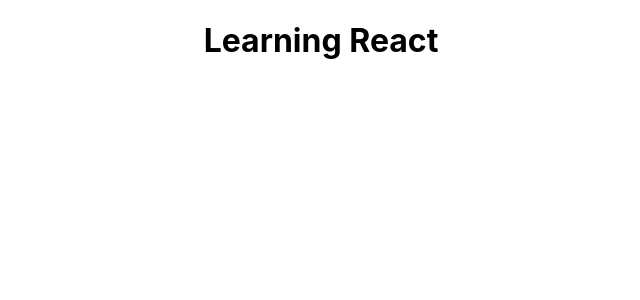
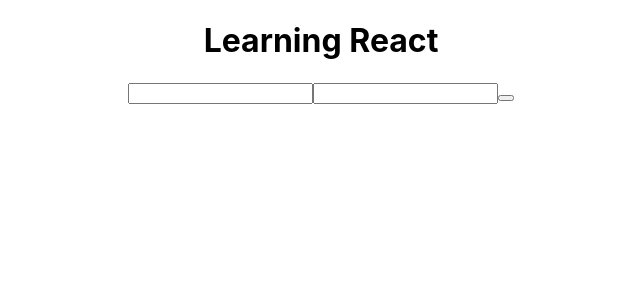
Before and after one commit to katsisaac50/reactbasic, a React (Create React App) app: page / in a window 1280 px wide. Shown: the top 300 px of the page, without its empty margins (319-959 px from the left). Built offline with nearby package versions, Linux system fonts and the light colour scheme.

Commit message:
add input and button

```diff
--- a/src/App.js
+++ b/src/App.js
@@ -5,6 +5,14 @@
   return (
     <div className="App">
      <h1>Learning React</h1>
+     <form>
+     <input>
+     </input>
+     <input>
+     </input>
+     <button>
+     </button>
+     </form>
     </div>
   );
 }
```
